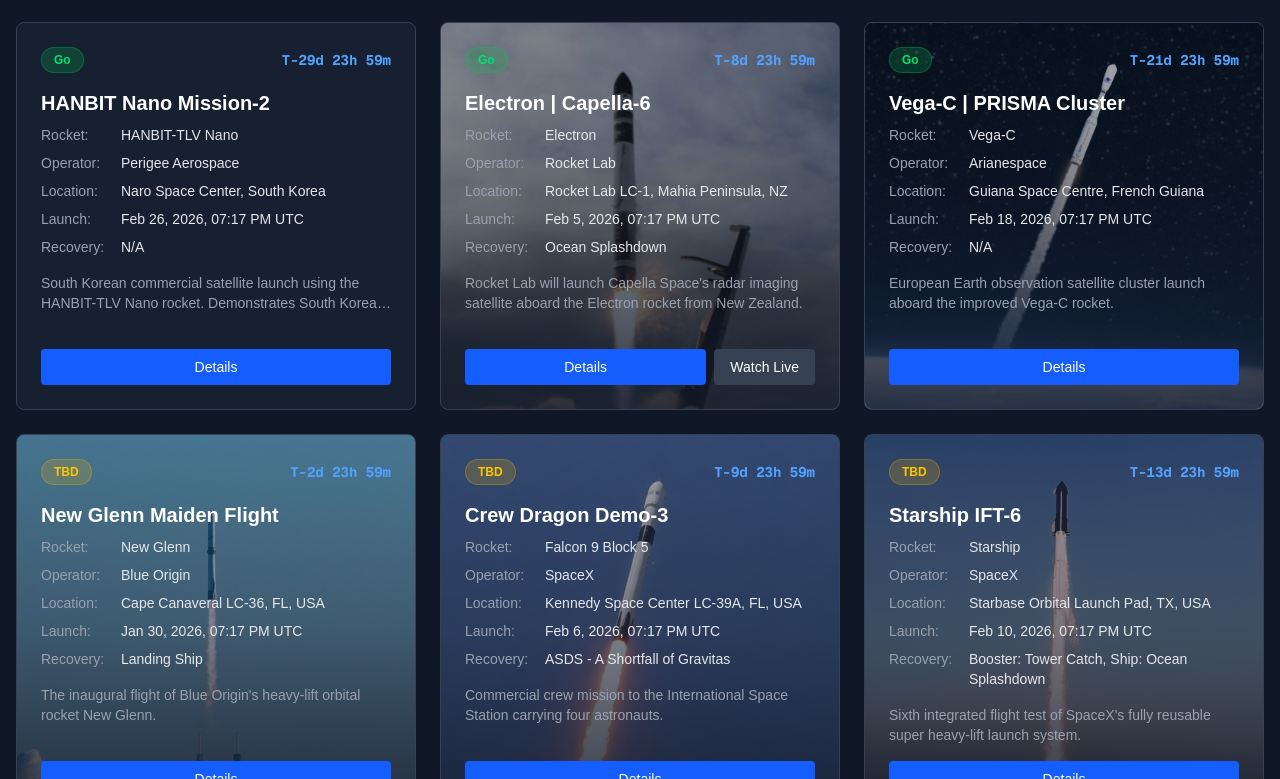
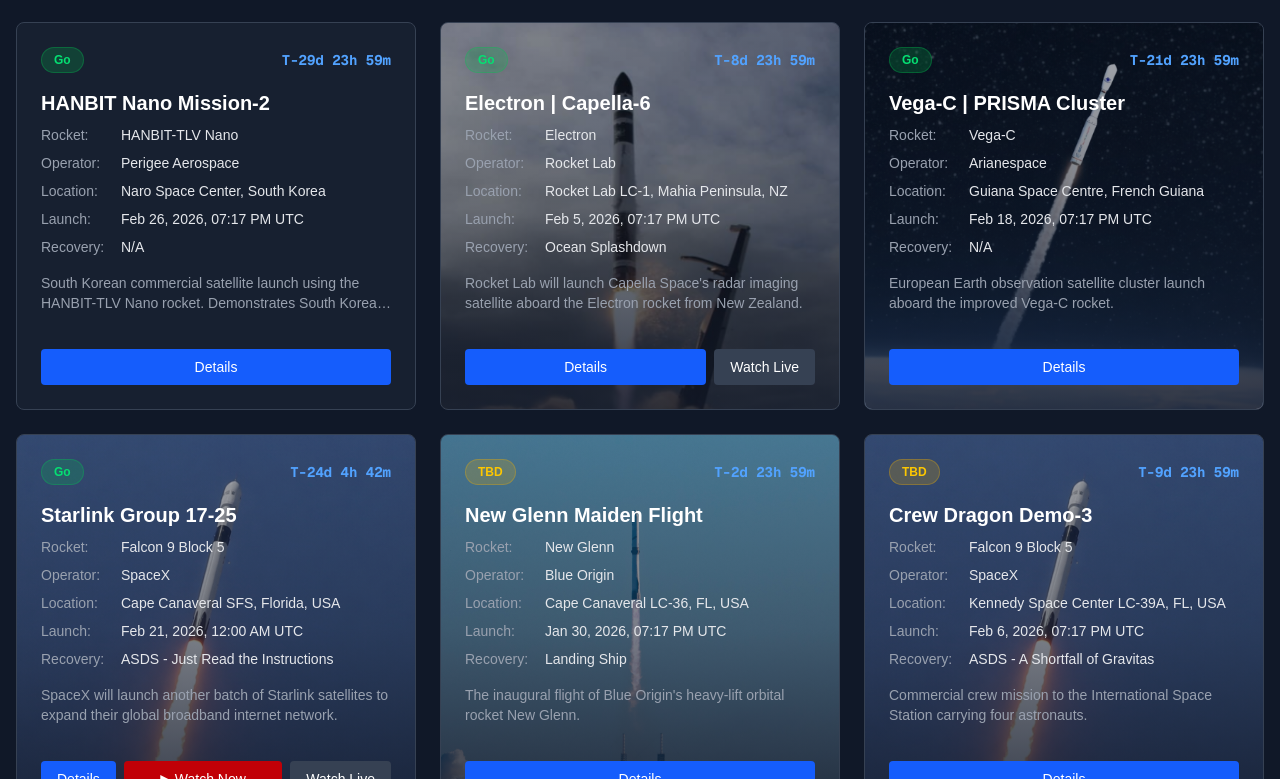
Before and after one commit to tiagocarleial/spaceflight-tracker, a Next.js app: page /launches in a window 1280 px wide. Shown: the part 2021-2800 px from the top of the page. Built offline with nearby package versions, Linux system fonts and the light colour scheme; no server answers.

Commit message:
Add Starlink Group 17-25 launch card with Watch Now button
Co-Authored-By: Claude Sonnet 4.5 <noreply@anthropic.com>

```diff
--- a/components/LaunchCard.tsx
+++ b/components/LaunchCard.tsx
@@ -15,6 +15,7 @@ const STARLINK_1713_YOUTUBE_ID = 'BqY16cVb91A';
 const STARLINK_6103_YOUTUBE_ID = 'cAXyUENc_ms';
 const STARLINK_1036_YOUTUBE_ID = '5C-ojFRB7BY';
 const STARLINK_6104_YOUTUBE_ID = 'ybbp7LwLNRA';
+const STARLINK_1725_YOUTUBE_ID = 'RMZdxpWNcq4';
 
 export default function LaunchCard({ launch }: LaunchCardProps) {
   const timeLeft = useCountdown(launch.launchDate);
@@ -137,6 +138,7 @@ export default function LaunchCard({ launch }: LaunchCardProps) {
   const isStarlink6103 = isFalcon9 && launch.name.includes('Starlink Group 6-103');
   const isStarlink1036 = isFalcon9 && launch.name.includes('Starlink Group 10-36');
   const isStarlink6104 = isFalcon9 && launch.name.includes('Starlink Group 6-104');
+  const isStarlink1725 = isFalcon9 && launch.name.includes('Starlink Group 17-25');
   const isFalconHeavy = launch.rocket.includes('Falcon Heavy');
   const isStarship = launch.rocket.includes('Starship');
   const isSLS = launch.rocket.includes('Space Launch System') || launch.rocket.includes('SLS');
@@ -301,13 +303,13 @@ export default function LaunchCard({ launch }: LaunchCardProps) {
         ) : (
           <>
             {rocketId ? (
-              <Link href={`/rockets/${rocketId}`} className={isAriane6 || isCrew12 || isStarlink1713 || isStarlink6103 ? '' : 'flex-1'}>
-                <button className={`${isAriane6 || isCrew12 || isStarlink1713 || isStarlink6103 ? '' : 'w-full'} bg-blue-600 hover:bg-blue-700 text-white text-sm font-medium py-2 px-4 rounded transition-colors`}>
+              <Link href={`/rockets/${rocketId}`} className={isAriane6 || isCrew12 || isStarlink1713 || isStarlink6103 || isStarlink1725 ? '' : 'flex-1'}>
+                <button className={`${isAriane6 || isCrew12 || isStarlink1713 || isStarlink6103 || isStarlink1725 ? '' : 'w-full'} bg-blue-600 hover:bg-blue-700 text-white text-sm font-medium py-2 px-4 rounded transition-colors`}>
                   Details
                 </button>
               </Link>
             ) : (
-              <button className={`${isAriane6 || isCrew12 || isStarlink1713 || isStarlink6103 ? '' : 'w-full'} bg-blue-600 hover:bg-blue-700 text-white text-sm font-medium py-2 px-4 rounded transition-colors opacity-50 cursor-not-allowed`}>
+              <button className={`${isAriane6 || isCrew12 || isStarlink1713 || isStarlink6103 || isStarlink1725 ? '' : 'w-full'} bg-blue-600 hover:bg-blue-700 text-white text-sm font-medium py-2 px-4 rounded transition-colors opacity-50 cursor-not-allowed`}>
                 Details
               </button>
             )}
@@ -359,6 +361,14 @@ export default function LaunchCard({ launch }: LaunchCardProps) {
                 ▶ Watch Now
               </button>
             )}
+            {isStarlink1725 && (
+              <button
+                onClick={() => setVideoModalId(STARLINK_1725_YOUTUBE_ID)}
+                className="flex-1 bg-red-700 hover:bg-red-600 text-white text-sm font-medium py-2 px-4 rounded transition-colors"
+              >
+                ▶ Watch Now
+              </button>
+            )}
             {launch.livestream && (
               <button
                 onClick={() => window.open(launch.livestream, '_blank')}
--- a/data/mockLaunches.ts
+++ b/data/mockLaunches.ts
@@ -235,6 +235,19 @@ export const mockLaunches: Launch[] = [
     recovery: 'N/A'
   },
   {
+    id: '19',
+    name: 'Starlink Group 17-25',
+    rocket: 'Falcon 9 Block 5',
+    rocketId: 'falcon9',
+    operator: 'SpaceX',
+    location: 'Cape Canaveral SFS, Florida, USA',
+    launchDate: '2026-02-21T00:00:00.000Z',
+    status: 'Go',
+    description: 'SpaceX will launch another batch of Starlink satellites to expand their global broadband internet network.',
+    recovery: 'ASDS - Just Read the Instructions',
+    livestream: 'https://www.youtube.com/watch?v=RMZdxpWNcq4'
+  },
+  {
     id: '18',
     name: 'Tianlong-3 Inaugural Flight',
     rocket: 'Tianlong-3',
```
